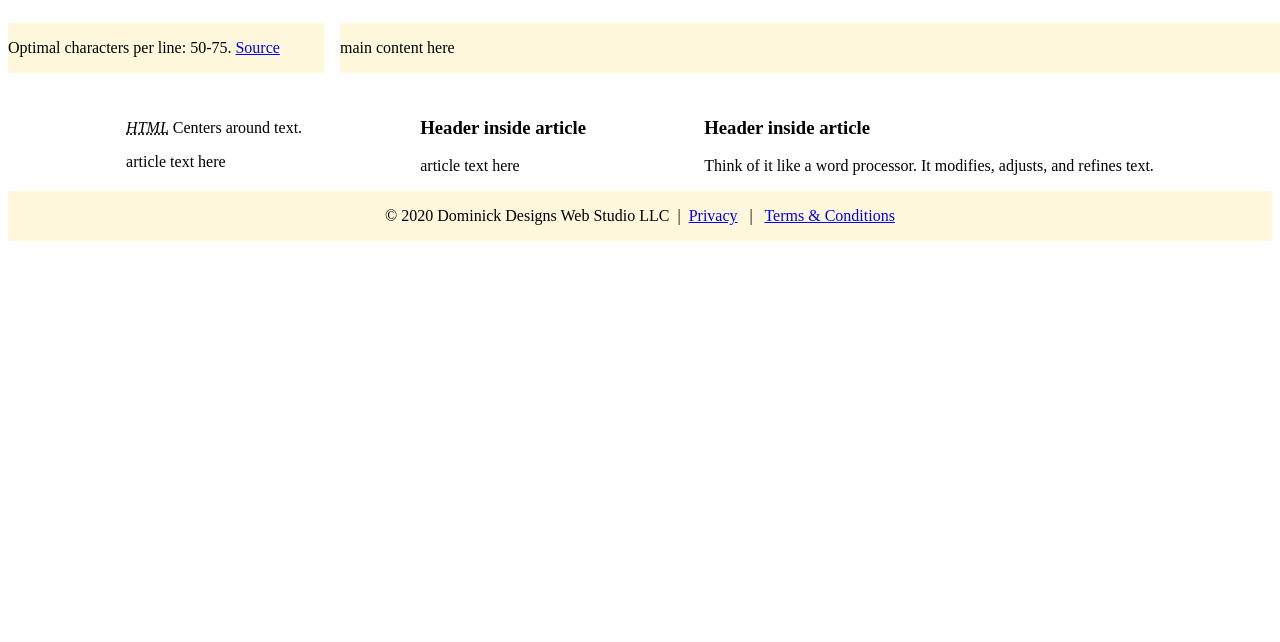
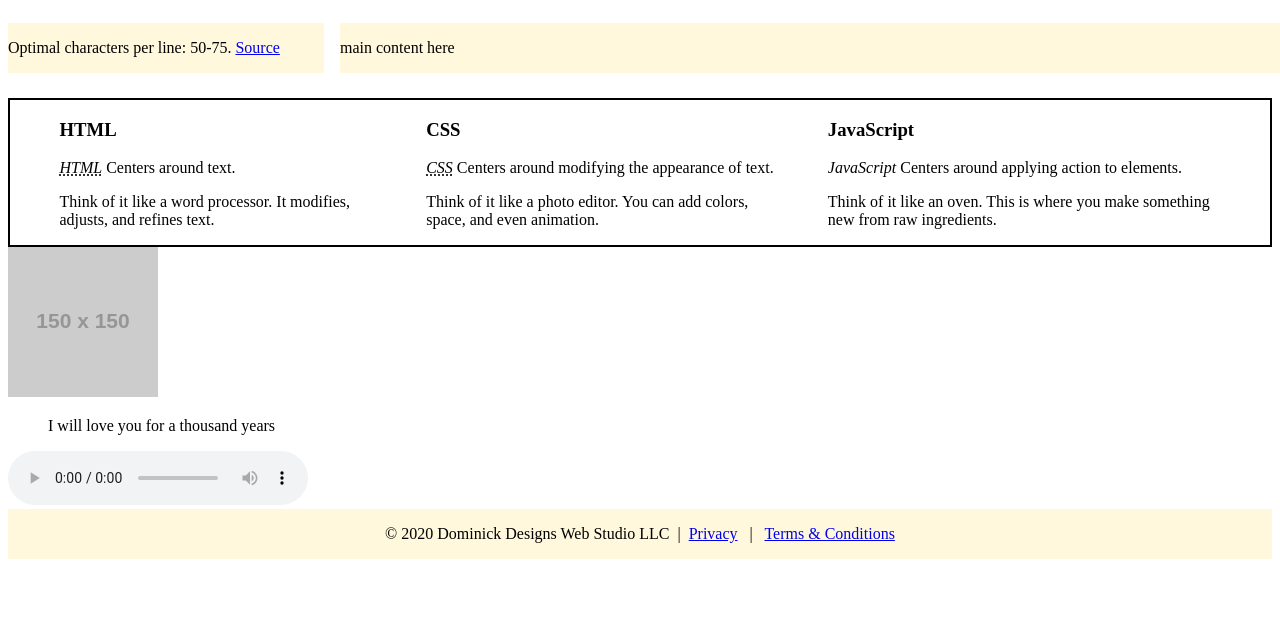
Before and after one commit to dominick-designs/demo-static-html-css, a website: page index.html in a window 1280 px wide. Shown: the part 158-800 px from the top of the page. Drawn offline with Linux system fonts and the light colour scheme; placeholder pictures from the web are drawn by us.

Commit message:
add assets directory and audio you host audio files and other assets directly on codesandbox!

```diff
--- a/index.html
+++ b/index.html
@@ -25,11 +25,16 @@
       <div id="center-image">
         <img
           class="logo"
-          src="https://atjvzgrowo.cloudimg.io/v7/http://cookieless-files.fastsecure.website/dom-designs/images/images_optim/logo/icon_256x256@2x.png"
+          src="https://atjvzgrowo.cloudimg.io/v7/https://cookieless-files.fastsecure.website/dom-designs/images/logo/logo_120x120@2x.png"
           width="120"
           height="120"
+          usemap="#logomap"
         />
       </div>
+
+      <map name="logomap">
+        <area target="_blank" alt="Homepage" title="Homepage" href="https://dominickdesigns.space" coords="26,58,20" shape="circle">
+    </map>
 
       <div id="align-top">
         <h3>Contact:</h3>
@@ -66,30 +71,50 @@
     </main>
 
 <section class="section-flex">
-<article>
-<header>
-<p><dfn><abbr title="Hyper Text Markup Language">HTML</abbr></dfn> Centers around text.</p>
-</header>
-<p>
-  article text here
-</p>
-</article>
+
+  <article>
+    <header>
+    <h3>HTML</h3>
+    </header>
+      <p><dfn><abbr title="Hyper Text Markup Language">HTML</abbr></dfn> Centers around text.</p>
+      <p>
+        Think of it like a word processor. It modifies, adjusts, and refines text.
+      </p>
+
+  </article>
+
 <article>
   <header>
-  <h3>Header inside article</h3>
+  <h3>CSS</h3>
   </header>
+  <p><dfn><abbr title="Cascading Style Sheet">CSS</abbr></dfn> Centers around modifying the appearance of text.</p>
   <p>
-    article text here
+    Think of it like a photo editor. You can add colors, space, and even animation.
   </p>
   </article>
+
   <article>
     <header>
-    <h3>Header inside article</h3>
+    <h3>JavaScript</h3>
     </header>
-    <p>
-      Think of it like a word processor. It modifies, adjusts, and refines text.
-    </p>
+    <p><dfn>JavaScript</dfn> Centers around applying action to elements.</p>
+  <p>
+    Think of it like an oven. This is where you make something new from raw ingredients.
+  </p>
     </article>
+
+</section>
+
+<section>
+<img src="https://via.placeholder.com/150" alt="">
+  <blockquote>
+    I will love you for a thousand years
+  </blockquote>
+<audio controls>
+
+  <source src="/assets/audio/a-thousand-years.mp3">
+If you are seeing this then that means you are currently using a browser that does not support Audio file embedding
+</audio>
 </section>
 
     <footer class="container-footer">
--- a/styles.css
+++ b/styles.css
@@ -52,7 +52,6 @@
 
 #center-image {
 	align-self: center;
-  padding-right: 15%;
 }
 
 .list-without-bullet {
@@ -62,9 +61,16 @@
 .section-flex {
 	display: flex;
 	flex-direction: row;
-  justify-content: space-evenly;
+	justify-content: center;
 	align-items: center;
-  flex-wrap: wrap;
+	align-content: center;
+	flex-wrap: no-wrap;
+	border: 2px solid black;
+	padding: 0 2% 0 2%;
+}
+
+.section-flex > * {
+	padding: 0 2% 0 2%;
 }
 
 @media only screen and (max-width: 560px) {
@@ -101,4 +107,12 @@
 	.container-footer p {
 		padding-left: 2%;
 	}
+
+	.section-flex {
+		display: flex;
+		flex-direction: row;
+		justify-content: center;
+		align-items: center;
+		flex-wrap: wrap;
 	}
+}
```
Also changed, not shown: 2 other files. Lines whose indentation alone changed are shown as unchanged.
